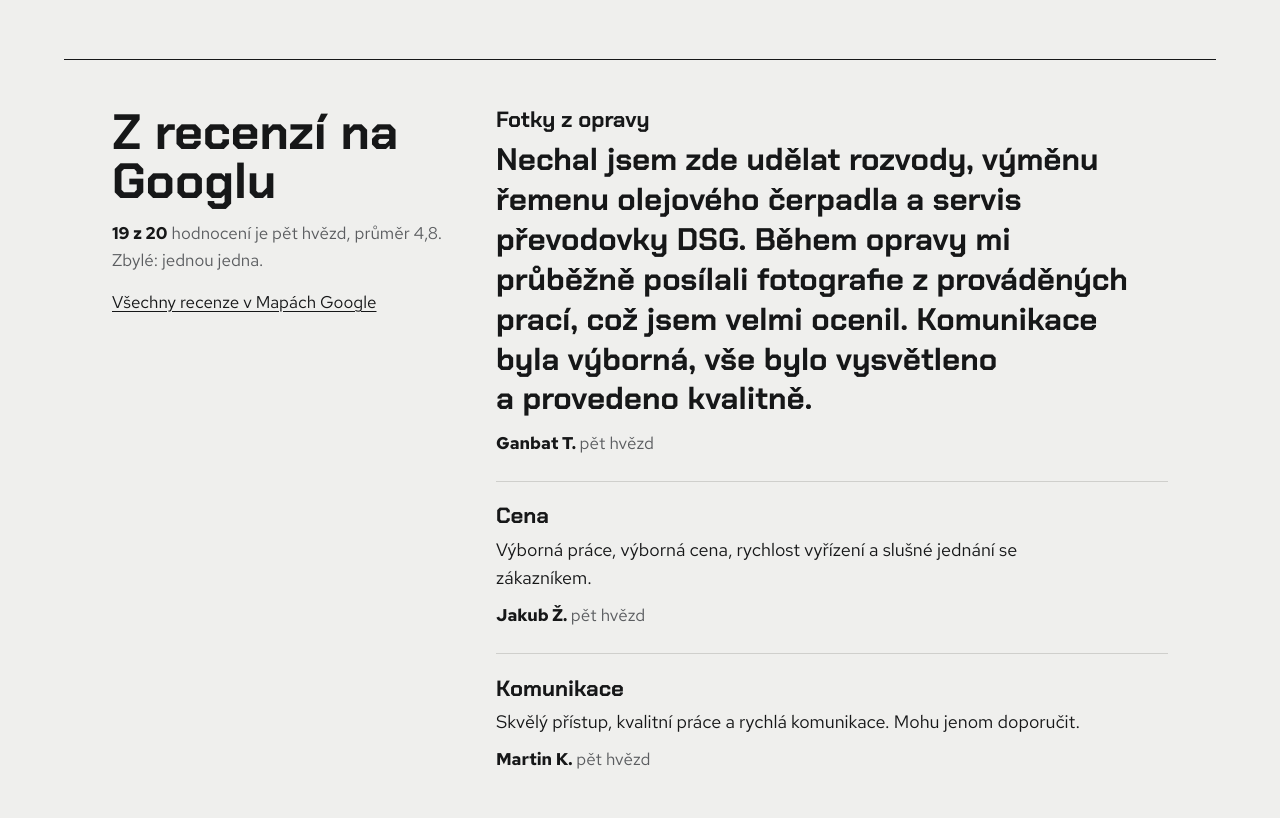
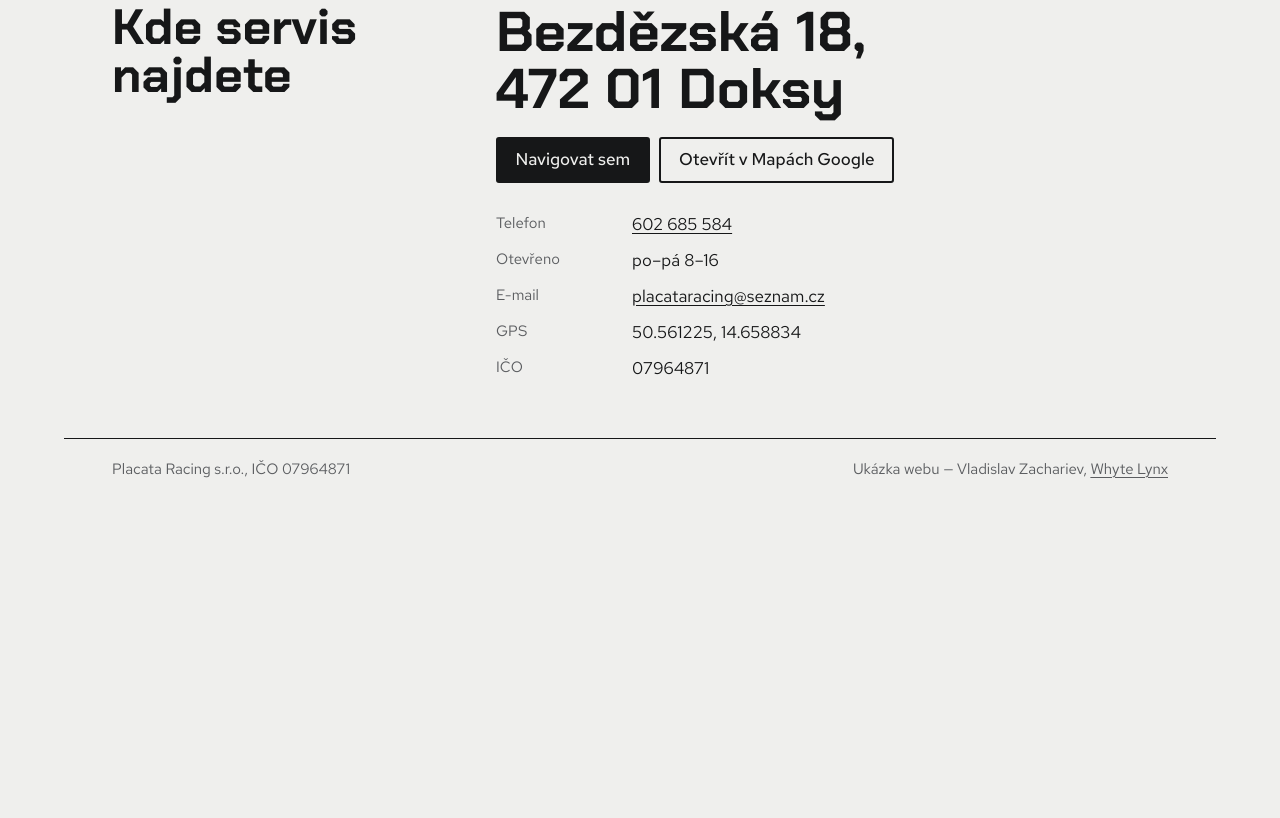
Before and after one commit to vladislavzachariev-oss/placata-racing-s-r-o, a plain HTML site: page index.html in a window 1280 px wide. Shown: the part 1122-1940 px from the top of the page. After the commit the page ends 1628 px from the top, so only its background shows below. Drawn offline with Linux system fonts and the light colour scheme.

Commit message:
Bez recenzí a hvězdiček, jen odkaz na profil na Googlu
- pryč oddíl s recenzemi, souhrny hvězd a hodnocení (i v meta a JSON-LD)
- úvod bez citací a převyprávění zákazníků
- patička: Ukázka webu — Vladislav Zachariev, Whyte Lynx

Co-Authored-By: Claude Opus 5.5 <noreply@anthropic.com>
Claude-Session: https://claude.ai/code/session_01QBGuzgRHxU95mt4rDbrAV6

```diff
--- a/index.html
+++ b/index.html
@@ -4,10 +4,10 @@
 <meta charset="utf-8">
 <meta name="viewport" content="width=device-width, initial-scale=1">
 <title>Autoservis Doksy, Bezdězská 18 | Placata Racing s.r.o.</title>
-<meta name="description" content="Placata Racing s.r.o., Bezdězská 18, Doksy. Objednání na čísle 602 685 584. Na Googlu 20 hodnocení, průměr 4,8.">
+<meta name="description" content="Placata Racing s.r.o., Bezdězská 18, Doksy. Objednání na čísle 602 685 584.">
 <meta property="og:type" content="website">
 <meta property="og:locale" content="cs_CZ">
-<meta property="og:title" content="Placata Racing s.r.o. — Během opravy mi průběžně posílali fotografie">
+<meta property="og:title" content="Placata Racing s.r.o. — Autoservis v Doksech.">
 <meta property="og:description" content="Bezdězská 18, Doksy. Objednání na 602 685 584.">
 <meta property="og:url" content="https://vladislavzachariev-oss.github.io/placata-racing-s-r-o/">
 <meta property="og:image" content="https://vladislavzachariev-oss.github.io/placata-racing-s-r-o/og.png">
@@ -122,8 +122,7 @@ a:hover{text-decoration-thickness:2px}
     {"@type": "OpeningHoursSpecification", "dayOfWeek": "Thursday", "opens": "08:00", "closes": "16:00"},
     {"@type": "OpeningHoursSpecification", "dayOfWeek": "Friday", "opens": "08:00", "closes": "16:00"}
   ],
-  "hasMap": "https://www.google.com/maps/place/Placata+Racing+s.r.o./data=!4m7!3m6!1s0x47095d48c0fab11b:0xf0f4172d5c67e2b2!8m2!3d50.561225!4d14.6588336!16s%2Fg%2F11fs27kv89!19sChIJG7H6wEhdCUcRsuJnXC0X9PA",
-  "aggregateRating": {"@type": "AggregateRating", "ratingValue": "4.8", "bestRating": "5", "worstRating": "1", "ratingCount": "20"}
+  "hasMap": "https://www.google.com/maps/place/Placata+Racing+s.r.o./data=!4m7!3m6!1s0x47095d48c0fab11b:0xf0f4172d5c67e2b2!8m2!3d50.561225!4d14.6588336!16s%2Fg%2F11fs27kv89!19sChIJG7H6wEhdCUcRsuJnXC0X9PA"
 }
 </script>
 </head>
@@ -137,9 +136,9 @@ a:hover{text-decoration-thickness:2px}
 <main>
 
 <section class="hero frame" aria-labelledby="titulek">
-  <h1 id="titulek">„Během opravy mi průběžně posílali fotografie“<span class="sub">tak o&nbsp;autoservisu Placata Racing v&nbsp;Doksech píše jeden ze zákazníků</span></h1>
+  <h1 id="titulek">Autoservis v&nbsp;Doksech.<span class="sub">Placata Racing s.r.o., Bezdězská 18, Doksy</span></h1>
 
-  <p class="lead">Rozvody, řemen olejového čerpadla a&nbsp;servis převodovky DSG — a&nbsp;během opravy fotky přímo z&nbsp;dílny. Ve všední dny od osmi do čtyř.</p>
+  <p class="lead">Rozvody, řemen olejového čerpadla a&nbsp;servis převodovky DSG. Ve všední dny od osmi do čtyř.</p>
 
   <a class="phone" href="tel:+420602685584">
     <span class="phone-label">Objednání do servisu</span>
@@ -178,32 +177,6 @@ a:hover{text-decoration-thickness:2px}
   </div>
 </section>
 
-<section class="band frame" id="recenze" aria-labelledby="recenze-h">
-  <div class="split">
-    <div class="aside">
-      <h2 id="recenze-h">Z&nbsp;recenzí na Googlu</h2>
-      <p><strong>19 z&nbsp;20</strong> hodnocení je pět hvězd, průměr 4,8. Zbylé: jednou jedna.</p>
-      <p><a href="https://www.google.com/maps/place/Placata+Racing+s.r.o./data=!4m7!3m6!1s0x47095d48c0fab11b:0xf0f4172d5c67e2b2!8m2!3d50.561225!4d14.6588336!16s%2Fg%2F11fs27kv89!19sChIJG7H6wEhdCUcRsuJnXC0X9PA" target="_blank" rel="noopener">Všechny recenze v&nbsp;Mapách Google</a></p>
-    </div>
-    <div class="quotes">
-      <figure class="q lead-q">
-        <p class="when">Fotky z&nbsp;opravy</p>
-        <blockquote>Nechal jsem zde udělat rozvody, výměnu řemenu olejového čerpadla a&nbsp;servis převodovky DSG. Během opravy mi průběžně posílali fotografie z&nbsp;prováděných prací, což jsem velmi ocenil. Komunikace byla výborná, vše bylo vysvětleno a&nbsp;provedeno kvalitně.</blockquote>
-        <figcaption>Ganbat T. <span>pět hvězd</span></figcaption>
-      </figure>
-      <figure class="q">
-        <p class="when">Cena</p>
-        <blockquote>Výborná práce, výborná cena, rychlost vyřízení a&nbsp;slušné jednání se zákazníkem.</blockquote>
-        <figcaption>Jakub Ž. <span>pět hvězd</span></figcaption>
-      </figure>
-      <figure class="q">
-        <p class="when">Komunikace</p>
-        <blockquote>Skvělý přístup, kvalitní práce a&nbsp;rychlá komunikace. Mohu jenom doporučit.</blockquote>
-        <figcaption>Martin K. <span>pět hvězd</span></figcaption>
-      </figure>
-    </div>
-  </div>
-</section>
 
 <section class="band frame" aria-labelledby="kde">
   <div class="split">
@@ -229,7 +202,7 @@ a:hover{text-decoration-thickness:2px}
 
 <footer class="foot frame">
   <p>Placata Racing s.r.o., IČO 07964871</p>
-  <p>Ukázka webu — Vladislav Zachariev</p>
+  <p>Ukázka webu — Vladislav Zachariev, <a href="https://whytelynx.cz">Whyte Lynx</a></p>
 </footer>
 <script>
 (function(){var d=new Date().getDay(),li=document.querySelector('.days li[data-d="'+d+'"]');if(li)li.classList.add('today')})();
```
